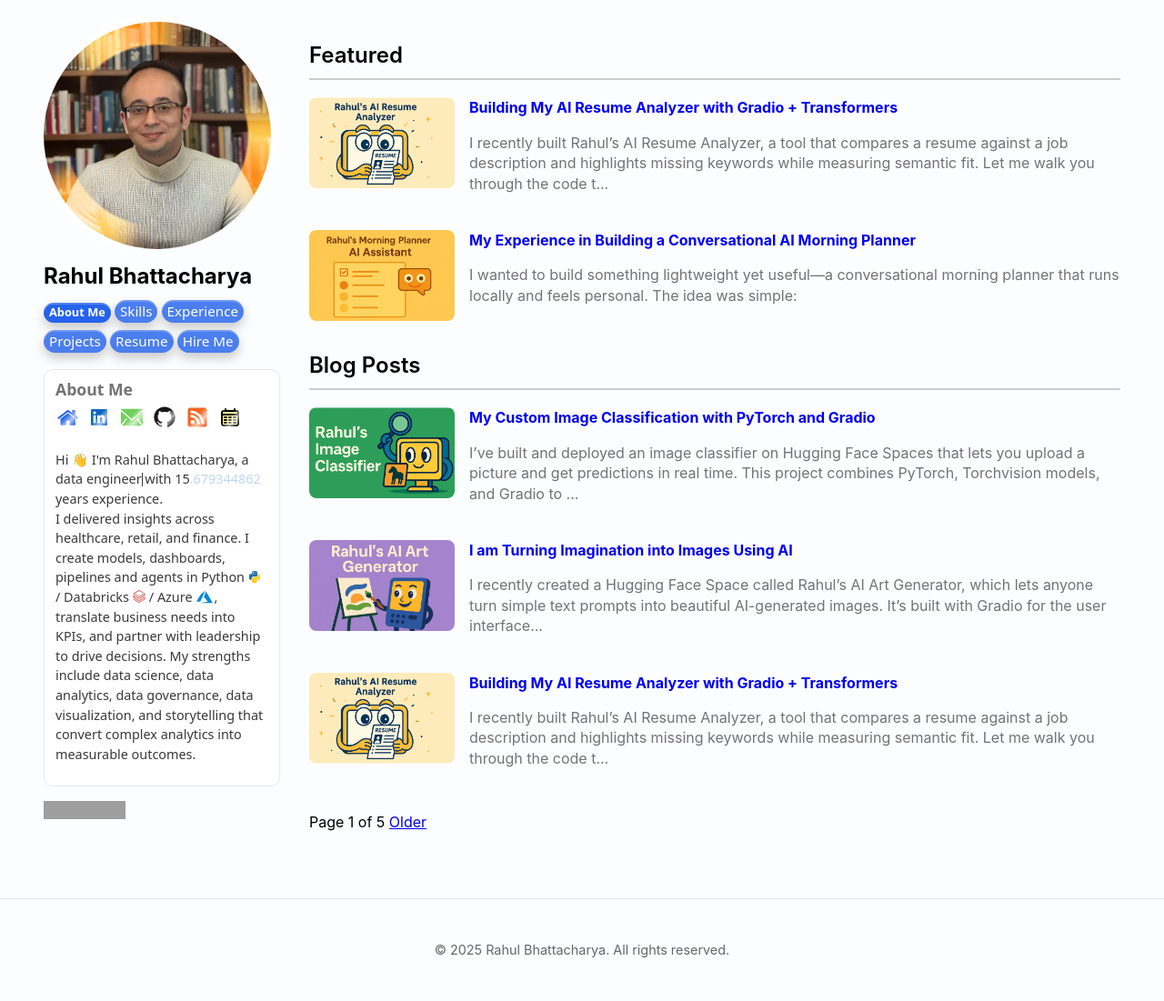
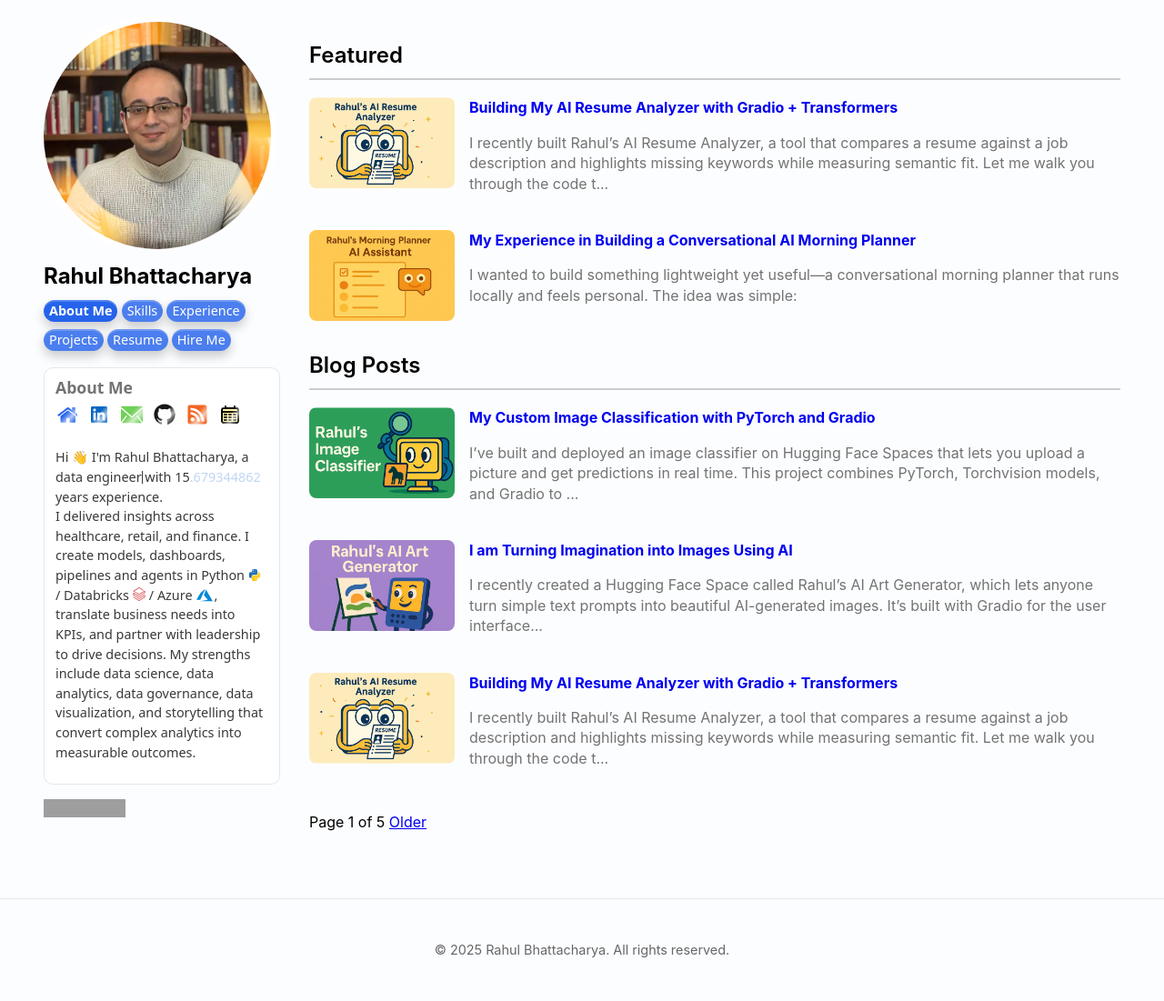
Before and after one commit to RahulBhattacharya1/RahulBhattacharya1.github.io, a Jekyll site: the page built from index.html, in a window 1280 px wide. Shown: the whole page at 91% size. Built offline with Jekyll 4.4.1, drawn with Linux system fonts in a browser that asks for light colours; the list of posts is cut into pages by our own code; grey boxes are pictures that could not be loaded.

Commit message:
Update main.scss

```diff
--- a/assets/css/main.scss
+++ b/assets/css/main.scss
@@ -996,7 +996,7 @@
   margin-bottom: 8px;
 
   padding: 2px 6px;          /* roomier, like the sample */
-  font-size: 0.95rem;
+  font-size: 0.9rem;
   /*font-weight: 600;*/
 
   color: #fff;
@@ -1041,7 +1041,7 @@
 /* active tab stays filled, a touch darker */
 .bio-tabs .tab-btn.active{
   font-weight: 600;
-  font-size: 0.8rem;
+  font-size: 0.9rem;
   background: #2563eb;
   color: #fff;
 }
```
